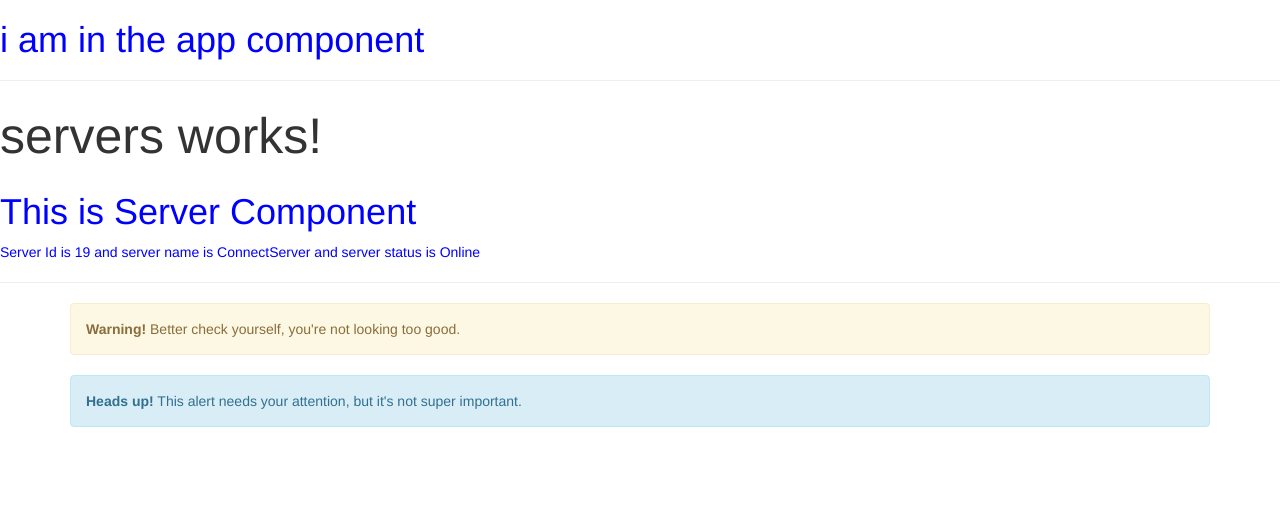
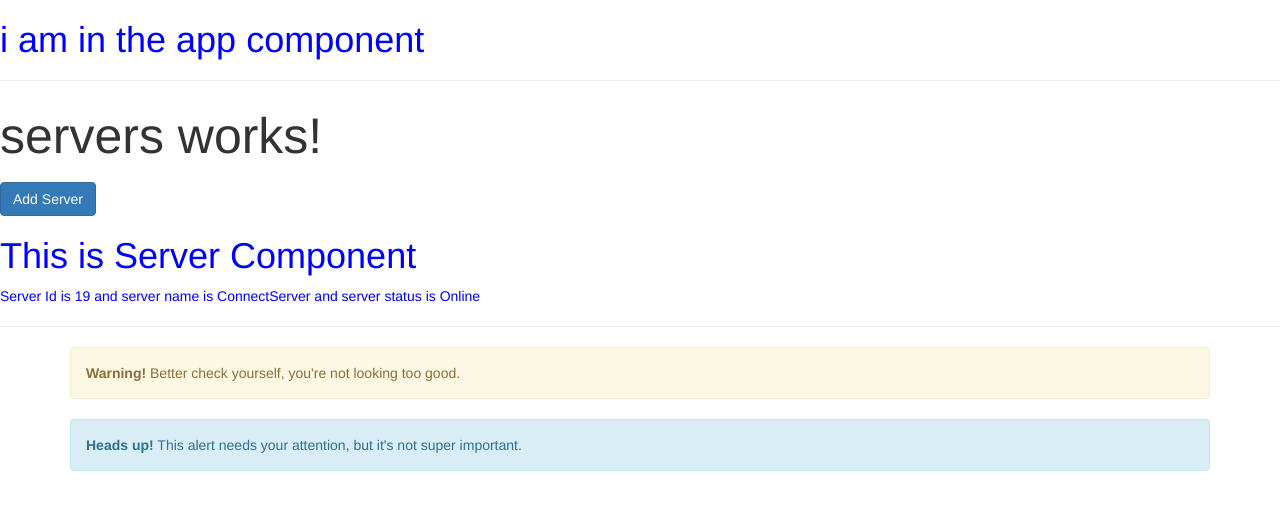
Before and after one commit to uzairqq/Angular-, an Angular app: page / in a window 1280 px wide. Shown: the top 510 px of the page. Built offline with nearby package versions, Linux system fonts and the light colour scheme.

Commit message:
Used Property Binding To Bind Html Property With TS

```diff
--- a/src/app/server/server.component.ts
+++ b/src/app/server/server.component.ts
@@ -1,4 +1,4 @@
-import { Component } from "@angular/core";
+import {Component} from "@angular/core";
 
 @Component({
     selector: "app-server",
@@ -8,8 +8,10 @@
 export class ServerComponent {
     serverId: number = 19;
     serverName: string = "ConnectServer";
+    serverStatus: string = "Online";
 
-  getServerStatus(){
-    return "Online"
+    getServerStatus() {
+        return this.serverStatus;
     }
+
 }
--- a/src/app/servers/servers.component.html
+++ b/src/app/servers/servers.component.html
@@ -1,2 +1,3 @@
 <p>servers works!</p>
+<button class="btn btn-primary" [disabled]="!allowNewServer">Add Server</button>
 <app-server></app-server>
--- a/src/app/servers/servers.component.ts
+++ b/src/app/servers/servers.component.ts
@@ -1,15 +1,21 @@
-import { Component, OnInit } from '@angular/core';
+import {Component, OnInit} from '@angular/core';
 
 @Component({
-  selector: 'app-servers',
-  templateUrl: './servers.component.html',
-  styleUrls: ['./servers.component.css']
+    selector: 'app-servers',
+    templateUrl: './servers.component.html',
+    styleUrls: ['./servers.component.css']
 })
 export class ServersComponent implements OnInit {
+    allowNewServer: boolean = false;
 
-  constructor() { }
 
-  ngOnInit() {
-  }
+    constructor() {
+      setTimeout(()=>{
+        this.allowNewServer=true;
+      },2000)
+    }
+
+    ngOnInit() {
+    }
 
 }
```
Lines whose indentation alone changed are shown as unchanged.
